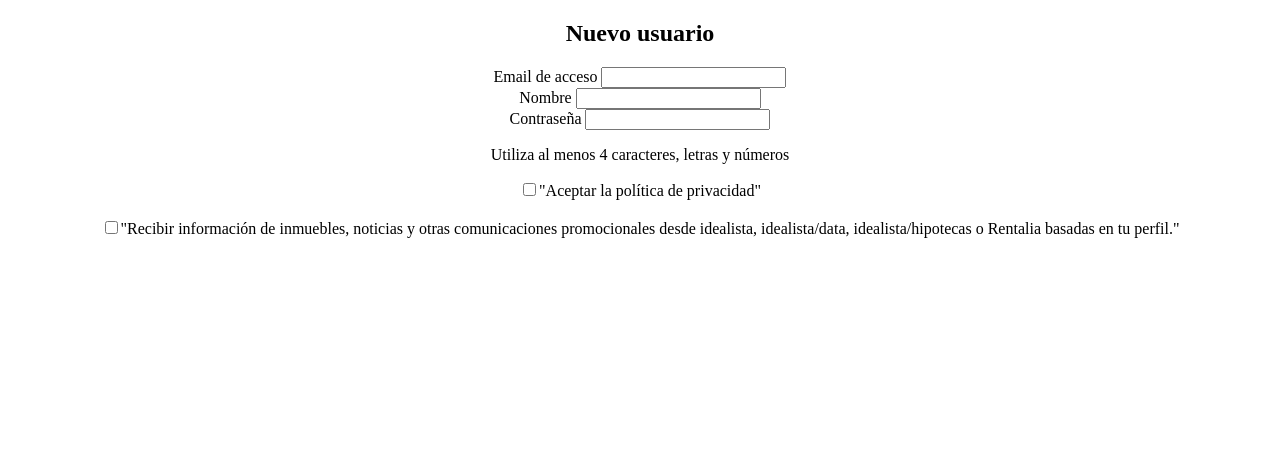
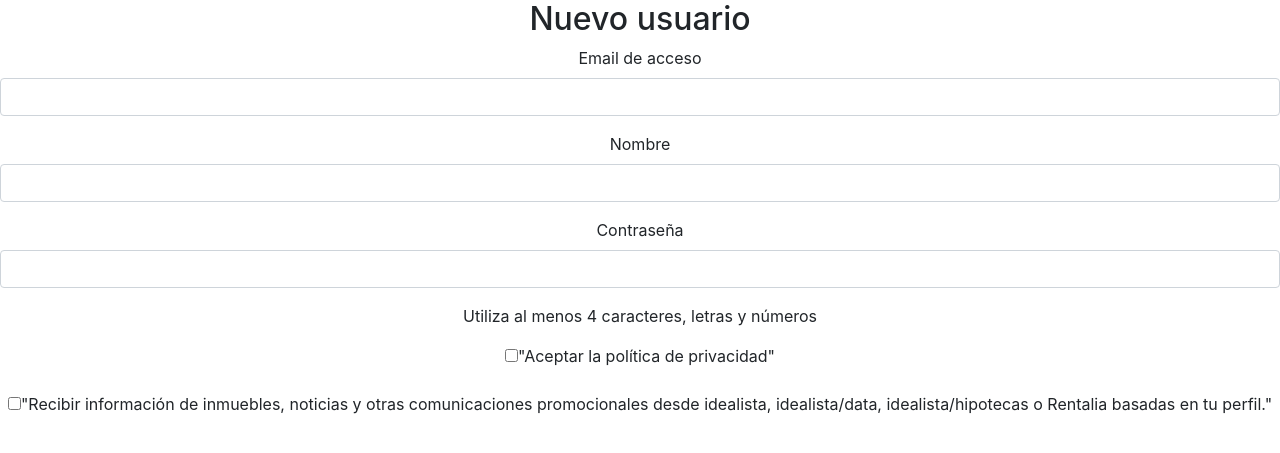
Before and after one commit to aadevafi7/F1-Oportunista-deployment, a Django app: page /register/ in a window 1280 px wide. Shown: the top 453 px of the page. Run offline with Django 3.2, Linux system fonts and the light colour scheme; some libraries are stand-ins or nearby versions.

Commit message:
Formato preeliminar

```diff
--- a/idealista/templates/idealista_app/register.html
+++ b/idealista/templates/idealista_app/register.html
@@ -2,27 +2,32 @@
 <html>
 
 <head>
+
+    <meta charset="utf-8">
+    <link rel="stylesheet" href="https://stackpath.bootstrapcdn.com/bootstrap/4.3.1/css/bootstrap.min.css"
+        integrity="sha384-ggOyR0iXCbMQv3Xipma34MD+dH/1fQ784/j6cY/iJTQUOhcWr7x9JvoRxT2MZw1T" crossorigin="anonymous">
+
 </head>
 
-<body id="formulario">
+<body>
     <div align="center">
         <div style>
             <h2>Nuevo usuario</h2>
         </div>
         <form id="formulario">
             <div>
-                <div>
-                    <span> Email de acceso </span>
+                <div class="form-group">
+                    <label for="email">Email de acceso</label>
 
-                    <input type="text" name="Email" required>
+                    <input type="email" class="form-control" id="email" required>
                 </div>
-                <div>
-                    <span>Nombre</span>
-                    <input type="text" name="Nombre" required>
+                <div class="form-group">
+                    <label for="nombre">Nombre</label>
+                    <input type="text" class="form-control" id="nombre" required>
                 </div>
-                <div>
-                    <span>Contraseña</span>
-                    <input type="password" name="Contraseña" require>
+                <div class="form-group">
+                    <label for="contraseña">Contraseña</label>
+                    <input type="password" id="contraseña" class="form-control" require>
                 </div>
             </div>
 
```
